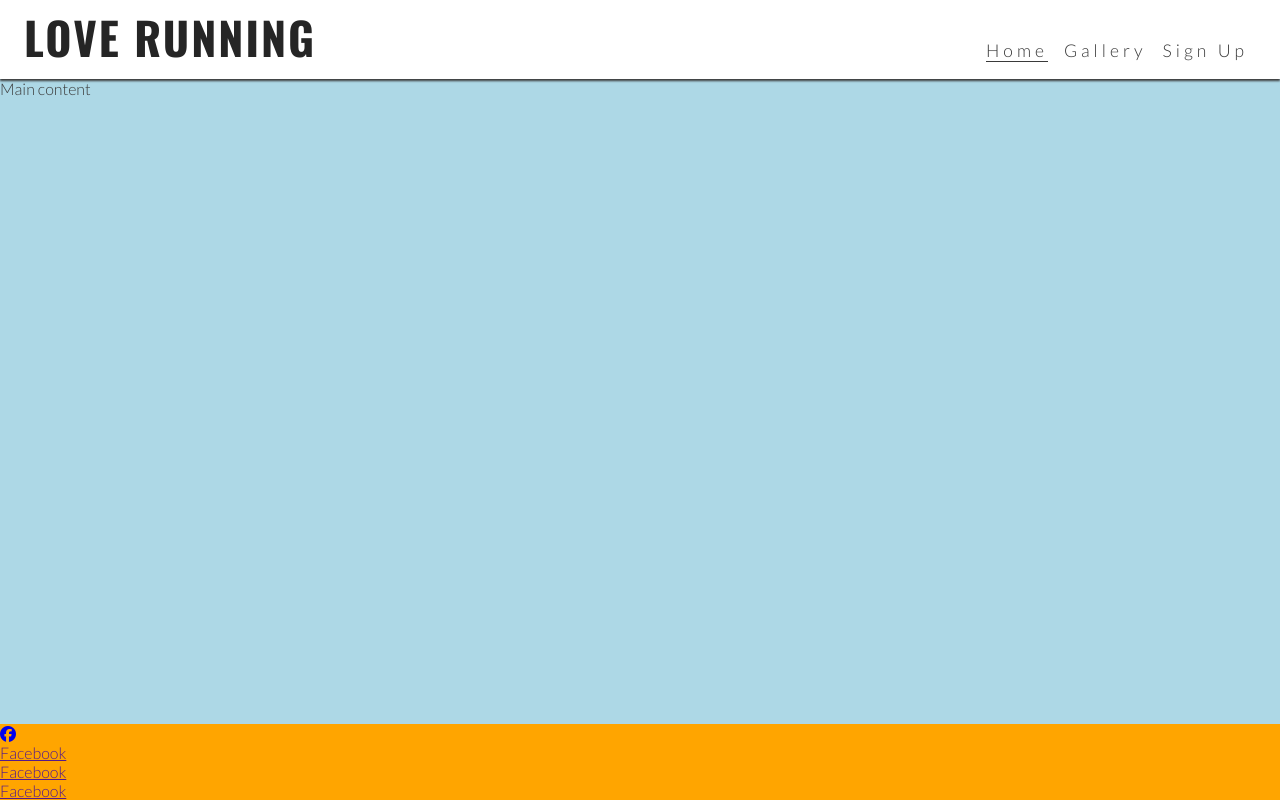
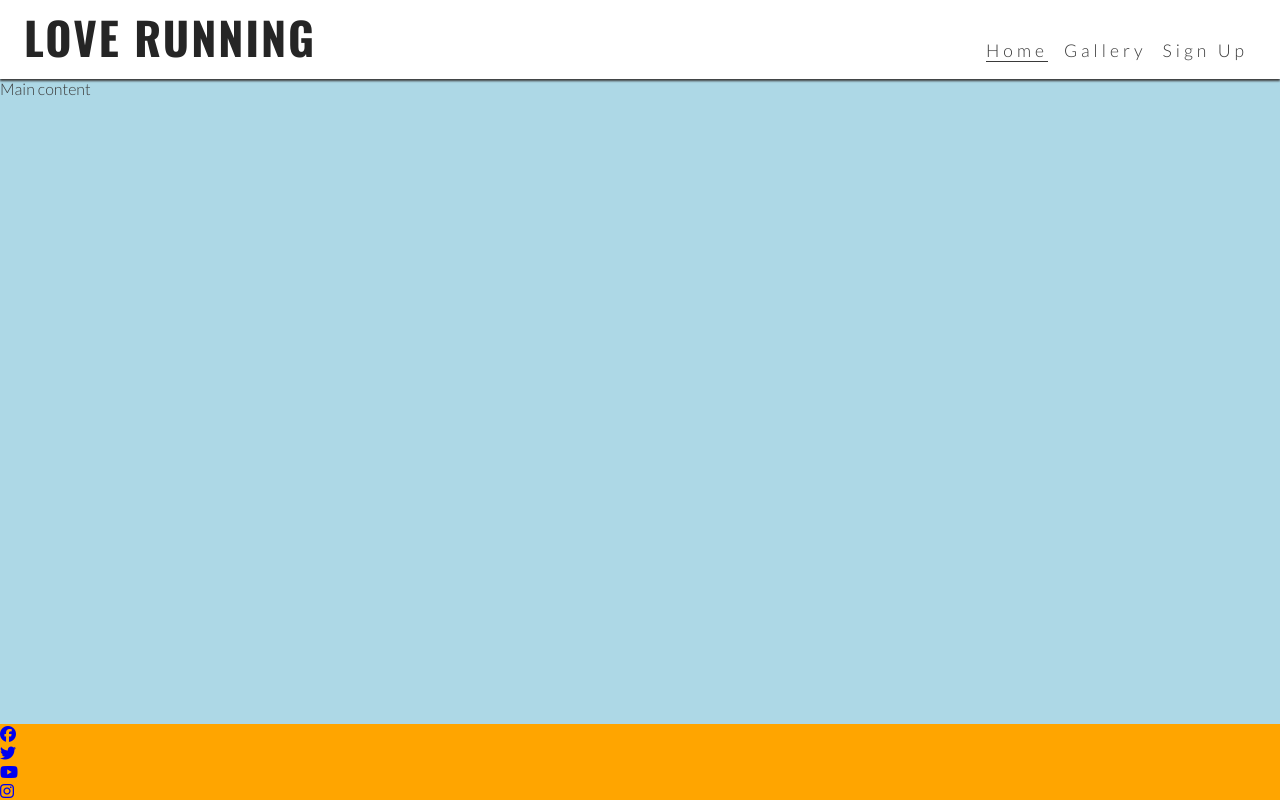
Before and after one commit to doctypeKieran/CI-project-love-running, a plain HTML site: page index.html in a window 1280 px wide. Drawn offline with nearby package versions, Linux system fonts and the light colour scheme.

Commit message:
Add rest of icons for footer social links

```diff
--- a/index.html
+++ b/index.html
@@ -44,7 +44,7 @@
         <h1 id="logo">Love Running</h1>
       </a>
       <input type="checkbox" id="nav-toggle" name="nav-toggle" />
-      <label for="nav-toggle" class="nav-toggle-label">X</label>
+      <label for="nav-toggle" class="nav-toggle-label"><i class="fa-solid fa-bars"></i></label>
       <nav>
         <ul id="menu">
           <li><a href="" class="active">Home</a></li>
@@ -71,29 +71,29 @@
         </li>
         <li>
           <a
-            href=""
+            href="https://www.twitter.com/"
             target="_blank"
             rel="noopener"
-            aria-label="Visit our Facebook page (opens in a new tab)"
-            >Facebook</a
+            aria-label="Visit our Twitter page (opens in a new tab)"
+            ><i class="fa-brands fa-twitter"></i></a
           >
         </li>
         <li>
           <a
-            href=""
+            href="https://www.youtube.com/"
             target="_blank"
             rel="noopener"
-            aria-label="Visit our Facebook page (opens in a new tab)"
-            >Facebook</a
+            aria-label="Visit our Youtube page (opens in a new tab)"
+            ><i class="fa-brands fa-youtube"></i></a
           >
         </li>
         <li>
           <a
-            href=""
+            href="https://www.instagram.com/"
             target="_blank"
             rel="noopener"
-            aria-label="Visit our Facebook page (opens in a new tab)"
-            >Facebook</a
+            aria-label="Visit our Instagram page (opens in a new tab)"
+            ><i class="fa-brands fa-instagram"></i></a
           >
         </li>
       </ul>
```
